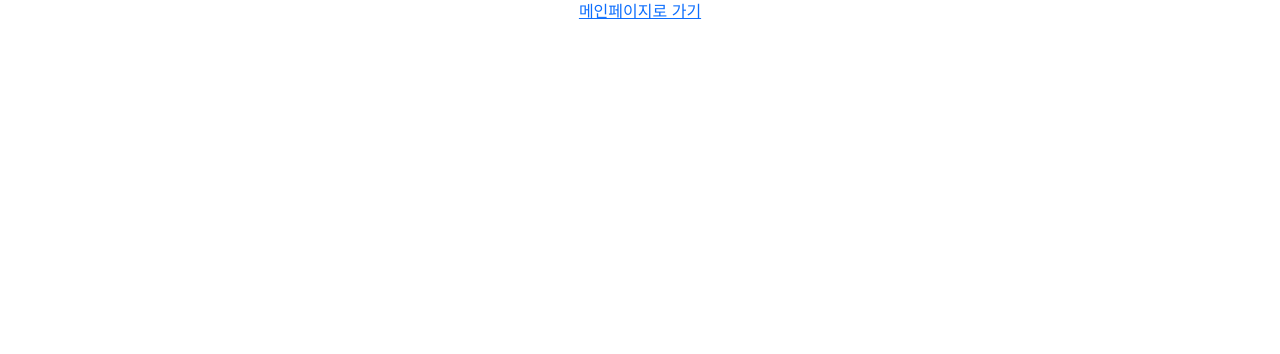
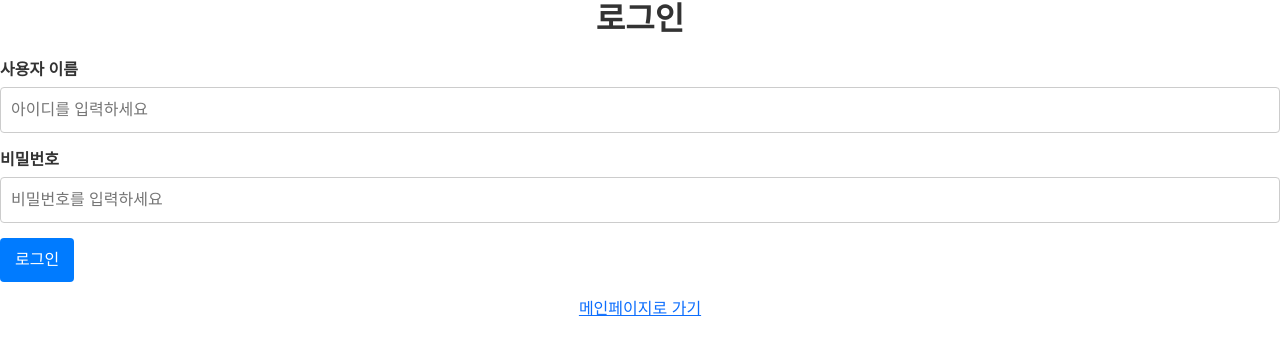
Before and after one commit to BaeejiH/Movie--, a Vue app in the folder Movie/: page / in a window 1280 px wide. Shown: the top 354 px of the page. Built offline with nearby package versions, Linux system fonts and the light colour scheme.

Commit message:
페이지 구성 변경 및 경로변경

```diff
--- /dev/null
+++ b/Movie/src/assets/LoginPage.css
@@ -0,0 +1,80 @@
+/* 로그인 페이지 전체 스타일 */
+.login-container {
+    max-width: 400px;
+    margin: 0 auto;
+    padding: 20px;
+    background-color: #f4f7fc;
+    border-radius: 8px;
+    box-shadow: 0 4px 8px rgba(0, 0, 0, 0.1);
+    text-align: center;
+    margin-top: 50px;
+ }
+
+ .login-title {
+    font-size: 2rem;
+    font-weight: bold;
+    color: #333;
+    margin-bottom: 20px;
+ }
+
+ /* 로그인 폼 스타일 */
+ .login-form {
+    display: flex;
+    flex-direction: column;
+ }
+
+ .form-group {
+    margin-bottom: 15px;
+    text-align: left;
+ }
+
+ label {
+    font-size: 1rem;
+    font-weight: bold;
+    color: #333;
+ }
+
+ input {
+    width: 100%;
+    padding: 10px;
+    margin-top: 5px;
+    font-size: 1rem;
+    border: 1px solid #ccc;
+    border-radius: 4px;
+    background-color: #fff;
+    transition: border-color 0.3s ease;
+ }
+
+ input:focus {
+    border-color: #007bff;
+    outline: none;
+ }
+
+ .btn-login {
+    background-color: #007bff;
+    color: white;
+    border: none;
+    padding: 10px 15px;
+    font-size: 1rem;
+    border-radius: 4px;
+    cursor: pointer;
+    transition: background-color 0.3s ease;
+ }
+
+ .btn-login:hover {
+    background-color: #0056b3;
+ }
+
+ /* 메인 페이지 링크 스타일 */
+ .back-to-main {
+    display: block;
+    margin-top: 15px;
+    color: #007bff;
+    font-size: 1rem;
+    text-decoration: none;
+    transition: color 0.3s ease;
+ }
+
+ .back-to-main:hover {
+    color: #0056b3;
+ }
--- a/Movie/src/router/index.js
+++ b/Movie/src/router/index.js
@@ -1,17 +1,30 @@
 import { createRouter, createWebHistory } from 'vue-router'
 import SubPage from '@/views/Main/SubPage.vue'
 import MainPage from '../views/Main/MainPage.vue'
+import LoginPage from '@/views/login/LoginPage.vue'
+import MovieList from '@/views/Main/MovieList.vue'
 
 const routes = [
   {
     path: '/',
+    name: 'LoginPage',
+    component: LoginPage
+  },
+  {
+    path: '/Sub',
     name: 'SubPage',
-    component: SubPage
+    component: () => import('../views/Main/SubPage.vue')
   },
   {
     path: '/main',
     name: 'MainPage',
     component: () => import(/* webpackChunkName: "about" */ '../views/Main/MainPage.vue')
+  },
+
+  {
+    path: '/movieList',
+    name: 'MovieList',
+    component: () => import(/* webpackChunkName: "about" */ '../views/Main/MovieList.vue')
   },
 ]
 
--- a/Movie/src/views/Main/MainPage.vue
+++ b/Movie/src/views/Main/MainPage.vue
@@ -1,69 +1,14 @@
 <template>
-     <div class="container mt-3">
-        <h1 class="display-1 text-center">영화 목록</h1>
-        <table class="table table-hover mt-3">
-            <thead class="table-dark">
-                <tr>
-                    <th>번호</th>
-                    <th>장르</th>
-                    <th>제목</th>
-                    <th>감독</th>
-                    <th>배급사</th>
-                    <th>개봉일</th>
-                    <th>상영시간</th>
-                    <th>줄거리</th>
-                    <th>bcode</th>
-                </tr>
-            </thead>
-            <tbody>
-                <tr class="cursor-pointer" v-for="row in result" :key="row.movie_num">
-                    <td>{{ row.movie_num }}</td>
-                    <td>{{ row.genre }}</td>
-                    <td style="color: blueviolet;">{{ row.title }}★{{ row.title.length }}★</td>
-                    <td>{{ row.directore }}</td>
-                    <td>{{ row.producer }}</td>
-                    <td>{{ row.release_date }}</td>
-                    <td>{{ row.runtime }}</td>
-                    <td>{{row.description}}</td>
-                    <td>{{ row.bcode }}</td>
-                </tr>
-            </tbody>
-        </table>
+    <div>
+        <div><router-link to="/movieList">1.영화 리스트</router-link></div>
+        <div><router-link to="/Sub">2.Sub 리스트</router-link></div>
     </div>
-
-
 </template>
 
 <script>
-import axios from 'axios';
-import store from '@/store';
 export default {
-    name: 'MainPage',
-    data() {
-        return {
-            result: []
-        }
-    },
-    created() {
-        this.getDB()
-        console.log(store)
-    },
-    methods: {
-        getDB() {
-            axios
-                .post('http://localhost:8080/main')
-                .then((response) => {
-                    console.log(response)
-                    this.result = response.data.result
-                })
-                .catch((error) => {
-                    console.log(error)
-                })
-        }
-    },
+    name: 'MainPage'
 }
 </script>
 
-<style>
-
-</style>
+<style></style>
--- /dev/null
+++ b/Movie/src/views/Main/MovieList.vue
@@ -0,0 +1,69 @@
+<template>
+    <div class="container mt-3">
+       <h1 class="display-1 text-center">영화 목록</h1>
+       <table class="table table-hover mt-3">
+           <thead class="table-dark">
+               <tr>
+                   <th>번호</th>
+                   <th>장르</th>
+                   <th>제목</th>
+                   <th>감독</th>
+                   <th>배급사</th>
+                   <th>개봉일</th>
+                   <th>상영시간</th>
+                   <th>줄거리</th>
+                   <th>bcode</th>
+               </tr>
+           </thead>
+           <tbody>
+               <tr class="cursor-pointer" v-for="row in result" :key="row.movie_num">
+                   <td>{{ row.movie_num }}</td>
+                   <td>{{ row.genre }}</td>
+                   <td style="color: blueviolet;">{{ row.title }}★{{ row.title.length }}★</td>
+                   <td>{{ row.directore }}</td>
+                   <td>{{ row.producer }}</td>
+                   <td>{{ row.release_date }}</td>
+                   <td>{{ row.runtime }}</td>
+                   <td>{{row.description}}</td>
+                   <td>{{ row.bcode }}</td>
+               </tr>
+           </tbody>
+       </table>
+   </div>
+
+
+</template>
+
+<script>
+import axios from 'axios';
+import store from '@/store';
+export default {
+   name: 'MovieList',
+   data() {
+       return {
+           result: []
+       }
+   },
+   created() {
+       this.getDB()
+       console.log(store)
+   },
+   methods: {
+       getDB() {
+           axios
+               .post('http://localhost:8080/movieList')
+               .then((response) => {
+                   console.log(response)
+                   this.result = response.data.result
+               })
+               .catch((error) => {
+                   console.log(error)
+               })
+       }
+   },
+}
+</script>
+
+<style>
+
+</style>
--- a/Movie/src/views/Main/SubPage.vue
+++ b/Movie/src/views/Main/SubPage.vue
@@ -1,7 +1,5 @@
 <template>
-  <div>
-    <router-link  to="/main">메인페이지로 가기</router-link>
- </div>
+ <div>sub페이지</div>
 </template>
 
 <script>
--- a/Movie/src/views/login/LoginPage.vue
+++ b/Movie/src/views/login/LoginPage.vue
@@ -0,0 +1,31 @@
+<template>
+    <div>
+        <h1 class="login-title">로그인</h1>
+        <form class="login-form">
+            <div class="form-group">
+                <label for="username">사용자 이름</label>
+                <input type="text" id="username" v-model="username" placeholder="아이디를 입력하세요" required />
+            </div>
+            <div class="form-group">
+                <label for="password">비밀번호</label>
+                <input type="password" id="password" v-model="password" placeholder="비밀번호를 입력하세요" required />
+            </div>
+            <div class="form-group">
+                <button type="submit" class="btn-login">로그인</button>
+            </div>
+        </form>
+        <router-link to="/main">메인페이지로 가기</router-link>
+    </div>
+</template>
+
+<script>
+
+
+export default {
+    name: 'LoginPage',
+}
+</script>
+
+<style>
+ @import '@/assets/LoginPage.css';
+</style>
```
Also changed, not shown: 1 other file (tests, documents, lock files or other folders).
